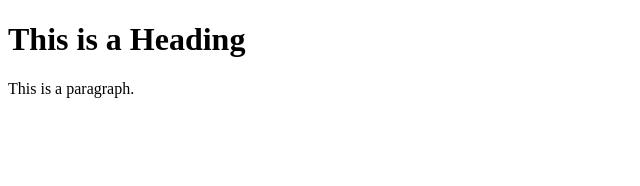
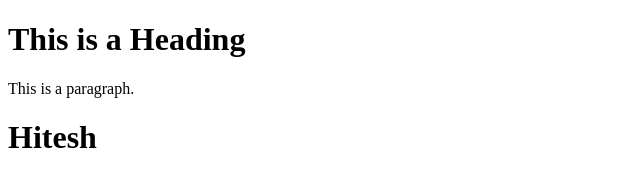
Before and after one commit to HiteshPatil2708/cdac_piprline, a plain HTML site: page index.html in a window 1280 px wide. Shown: the whole page, without its empty margins (0-640 px from the left). Drawn offline with Linux system fonts and the light colour scheme.

Commit message:
Update index.html

```diff
--- a/index.html
+++ b/index.html
@@ -7,6 +7,7 @@
 
 <h1>This is a Heading</h1>
 <p>This is a paragraph.</p>
+  <h1>Hitesh</h1>
 
 </body>
 </html>
```
